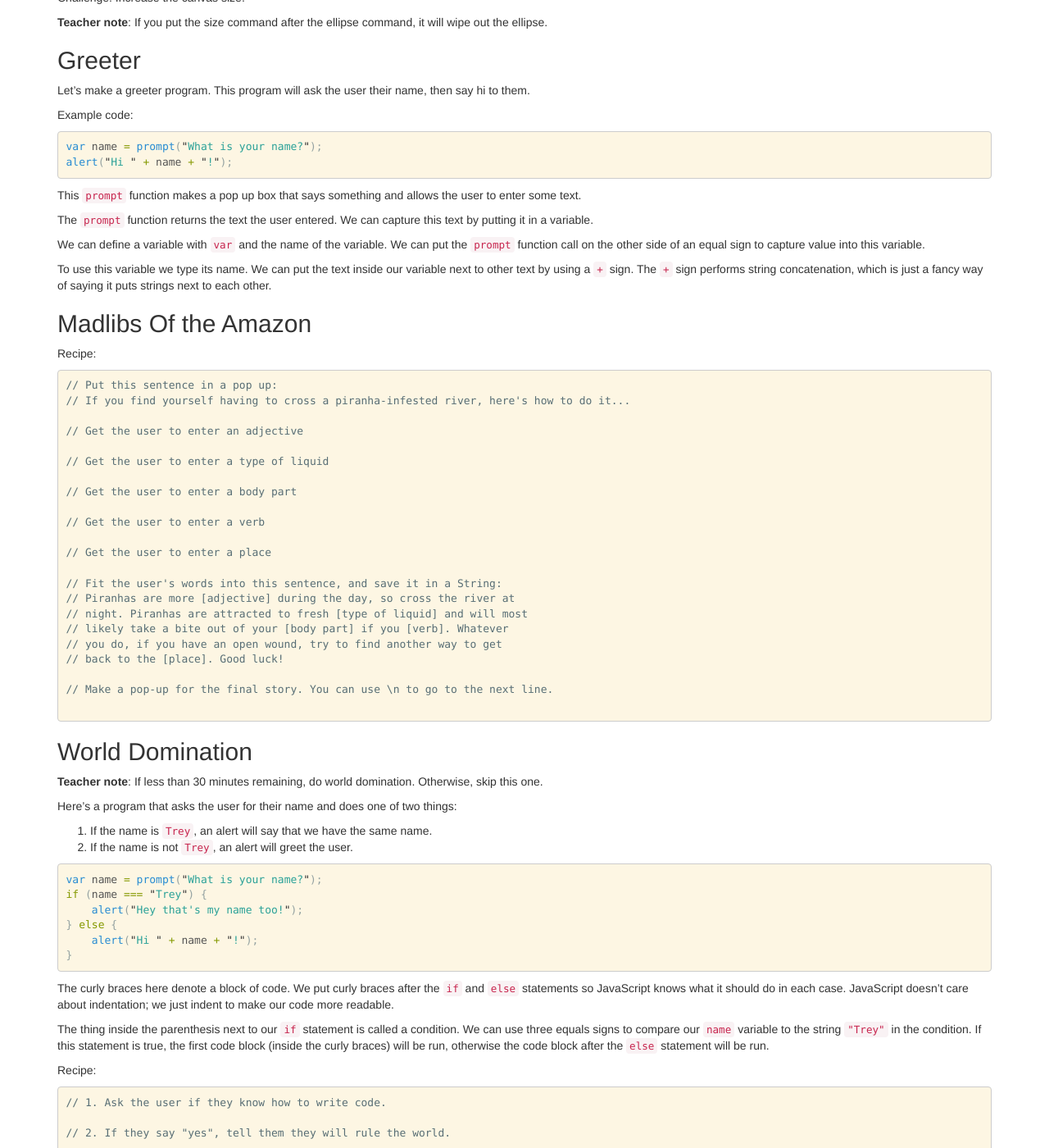
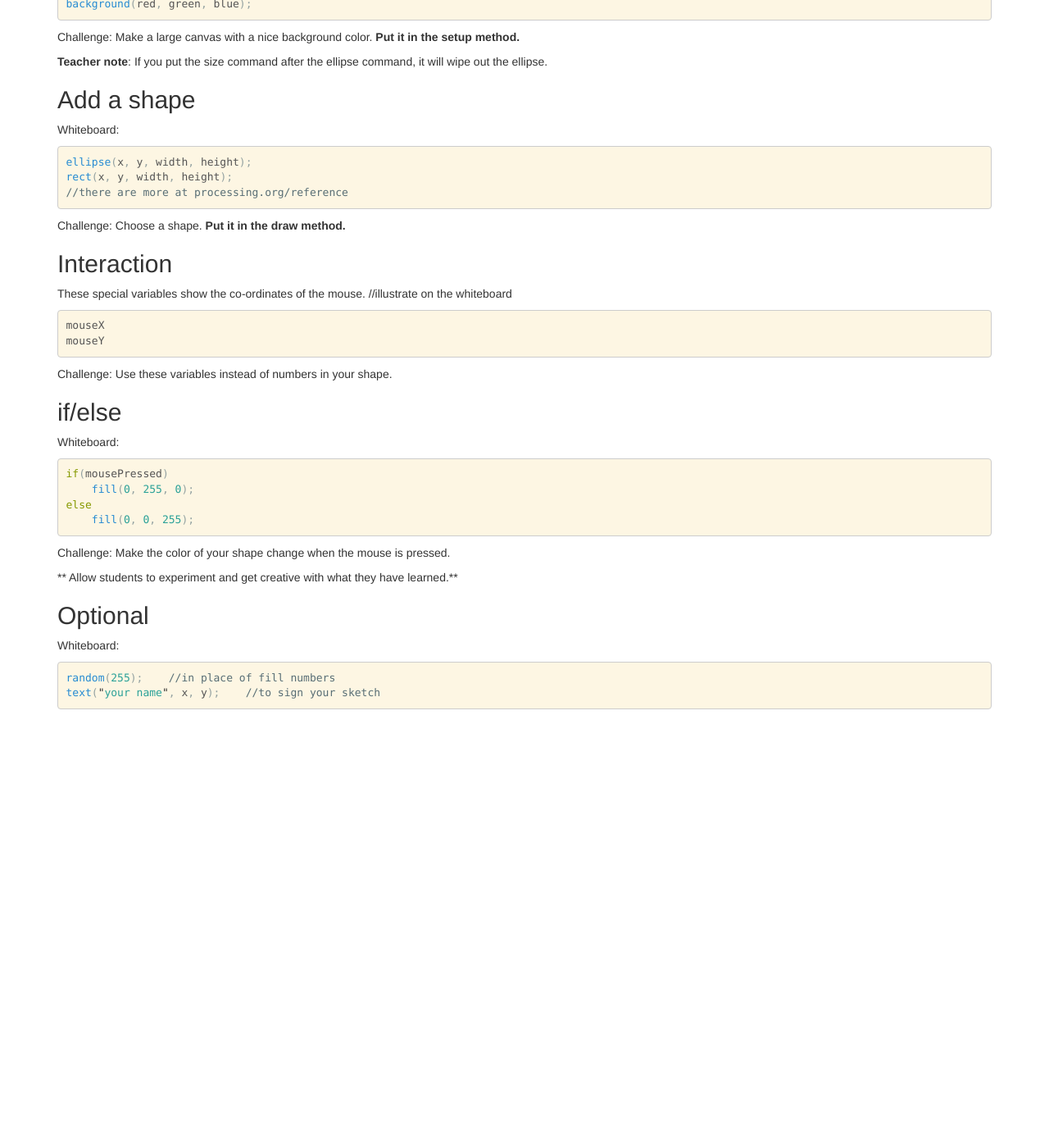
Before and after one commit to jointheleague/hour-of-code-kids, a Jekyll site: the page built from index.md, in a window 1280 px wide and 1400 px high, scrolled down 1362 px. Shown: the whole window at 82% size. Built offline with Jekyll 4.4.1, drawn with Linux system fonts in a browser that asks for light colours; Markdown is read by kramdown in place of the engine named in the settings; after the commit the page ends 2237 px from its top, so only the background shows below that; some of the changed text lies outside the part shown.

Commit message:
complete first draft

````diff
--- a/index.md
+++ b/index.md
@@ -39,7 +39,7 @@ fill(255, 0, 0);
 ```
 Challenge: Add your favorite color. There are lots at rgbchart.com
 
-Interaction
+A basic sketch
 ----
 **Delete all the code.**
 
@@ -63,142 +63,58 @@ void draw()
 
 }
 ```
+Challenge: Have students copy from whiteboard.
 
-
-Size
+Size & Background
 ----
 Whiteboard:
 
 ```js
 size(width, height);
+background(red, green, blue);
 ```
-Challenge: Increase the canvas size.
+Challenge: Make a large canvas with a nice background color. **Put it in the setup method.**
 
 **Teacher note**: If you put the size command after the ellipse command, it will wipe out the ellipse.
 
-Greeter
+Add a shape
 -------
-
-Let's make a greeter program. This program will ask the user their name, then say hi to them.
-
-Example code:
+Whiteboard:
 
 ```js
-var name = prompt("What is your name?");
-alert("Hi " + name + "!");
+ellipse(x, y, width, height);
+rect(x, y, width, height);
+//there are more at processing.org/reference
 ```
 
-This `prompt` function makes a pop up box that says something and allows the user to enter some text.
+Challenge: Choose a shape. **Put it in the draw method.**
 
-The `prompt` function returns the text the user entered.  We can capture this text by putting it in a variable.
+Interaction
+----
+These special variables show the co-ordinates of the mouse. //illustrate on the whiteboard
+```js
+mouseX
+mouseY
+```
+Challenge: Use these variables instead of numbers in your shape.
 
-We can define a variable with `var` and the name of the variable.  We can put the `prompt` function call on the other side of an equal sign to capture value into this variable.
+if/else
+---------------------
+Whiteboard:
+```js
+if(mousePressed)
+    fill(0, 255, 0);
+else
+    fill(0, 0, 255);
+```
+Challenge: Make the color of your shape change when the mouse is pressed.
 
-To use this variable we type its name.  We can put the text inside our variable next to other text by using a `+` sign.  The `+` sign performs string concatenation, which is just a fancy way of saying it puts strings next to each other.
+** Allow students to experiment and get creative with what they have learned.**
 
-
-Madlibs Of the Amazon
----------------------
-
-Recipe:
-
+Optional
+----
+Whiteboard:
 ```js
-// Put this sentence in a pop up:
-// If you find yourself having to cross a piranha-infested river, here's how to do it...
-
-// Get the user to enter an adjective
-
-// Get the user to enter a type of liquid
-
-// Get the user to enter a body part
-
-// Get the user to enter a verb
-
-// Get the user to enter a place
-
-// Fit the user's words into this sentence, and save it in a String:
-// Piranhas are more [adjective] during the day, so cross the river at
-// night. Piranhas are attracted to fresh [type of liquid] and will most
-// likely take a bite out of your [body part] if you [verb]. Whatever
-// you do, if you have an open wound, try to find another way to get
-// back to the [place]. Good luck!
-
-// Make a pop-up for the final story. You can use \n to go to the next line.
-
+random(255);    //in place of fill numbers
+text("your name", x, y);    //to sign your sketch
 ```
-
-
-World Domination
-----------------
-
-**Teacher note**: If less than 30 minutes remaining, do world domination. Otherwise, skip this one.
-
-Here's a program that asks the user for their name and does one of two things:
-
-1. If the name is `Trey`, an alert will say that we have the same name.
-2. If the name is not `Trey`, an alert will greet the user.
-
-```js
-var name = prompt("What is your name?");
-if (name === "Trey") {
-    alert("Hey that's my name too!");
-} else {
-    alert("Hi " + name + "!");
-}
-```
-
-The curly braces here denote a block of code.  We put curly braces after the `if` and `else` statements so JavaScript knows what it should do in each case.  JavaScript doesn't care about indentation; we just indent to make our code more readable.
-
-The thing inside the parenthesis next to our `if` statement is called a condition. We can use three equals signs to compare our `name` variable to the string `"Trey"` in the condition.  If this statement is true, the first code block (inside the curly braces) will be run, otherwise the code block after the `else` statement will be run.
-
-Recipe:
-
-```js
-// 1. Ask the user if they know how to write code.
-
-// 2. If they say "yes", tell them they will rule the world.
-
-// 3. Otherwise, wish them good luck finding a job.
-```
-
-
-Magic 8 Ball
-------------
-
-How can we generate random numbers?
-
-We can generate a random number by using `Math.random()`.  This will give us a decimal number between 0 and 1.
-
-But we want a whole number between two other numbers.
-
-We can multiply our number by 4 to get a random number between 0 and 4 and then we can use the `Math.floor` function to round it so we'll get either `0`, `1`, or `3`:
-
-```js
-var random = Math.floor(Math.random() * 4);
-```
-
-Recipe:
-
-```js
-// 1. Make a variable that will hold a random number and put a random number into this variable using "Math.floor(Math.random() * 4);"
-
-// 2. Print out this variable
-
-// 3. Get the user to enter a question for the 8 ball
-
-// 4. If the random number is 0
-
-// -- tell the user "Yes"
-
-// 5. If the random number is 1
-
-// -- tell the user "No"
-
-// 6. If the random number is 2
-
-// -- tell the user "Maybe you should ask Google?"
-
-// 7. If the random number is 3
-
-// -- write your own answer
-```
````
